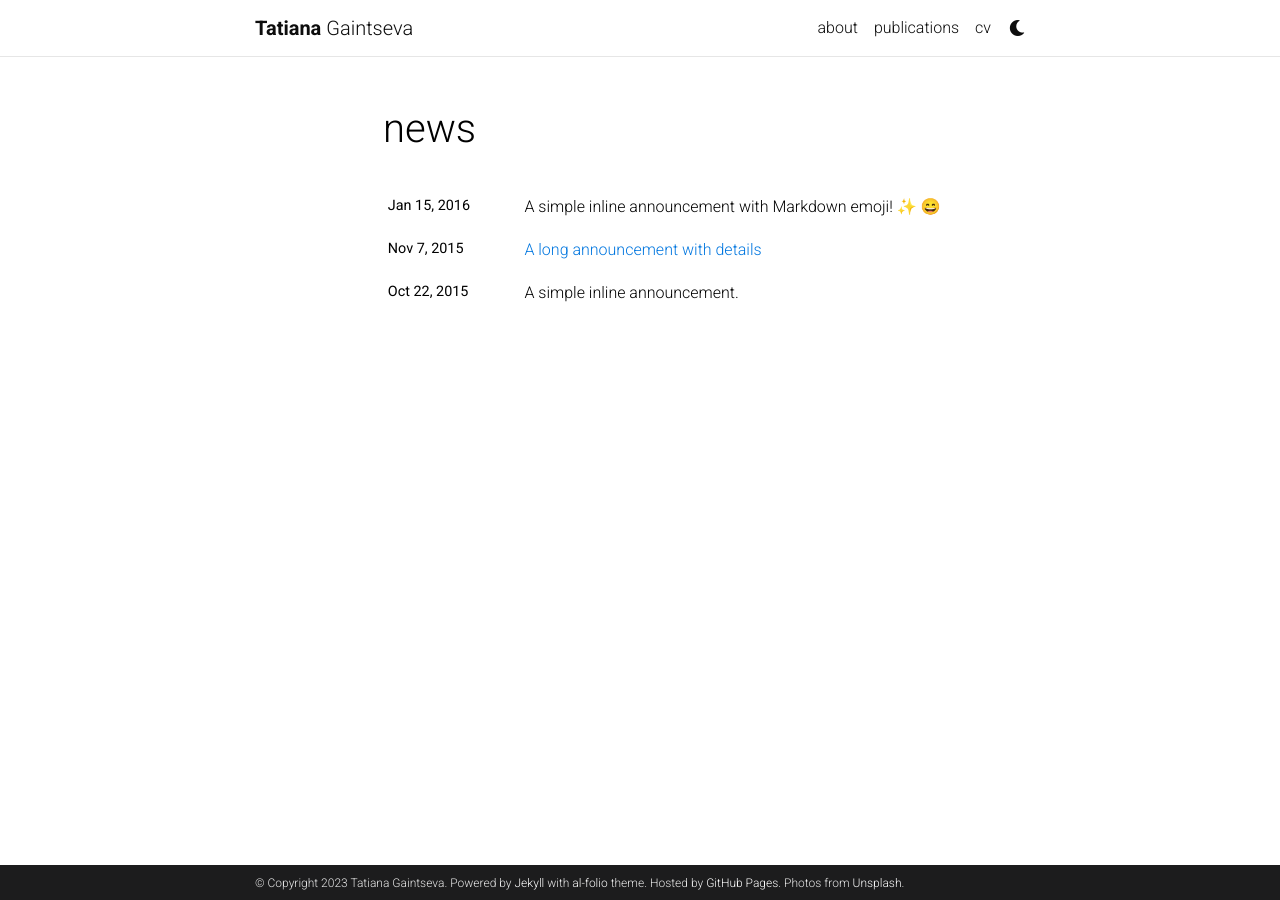
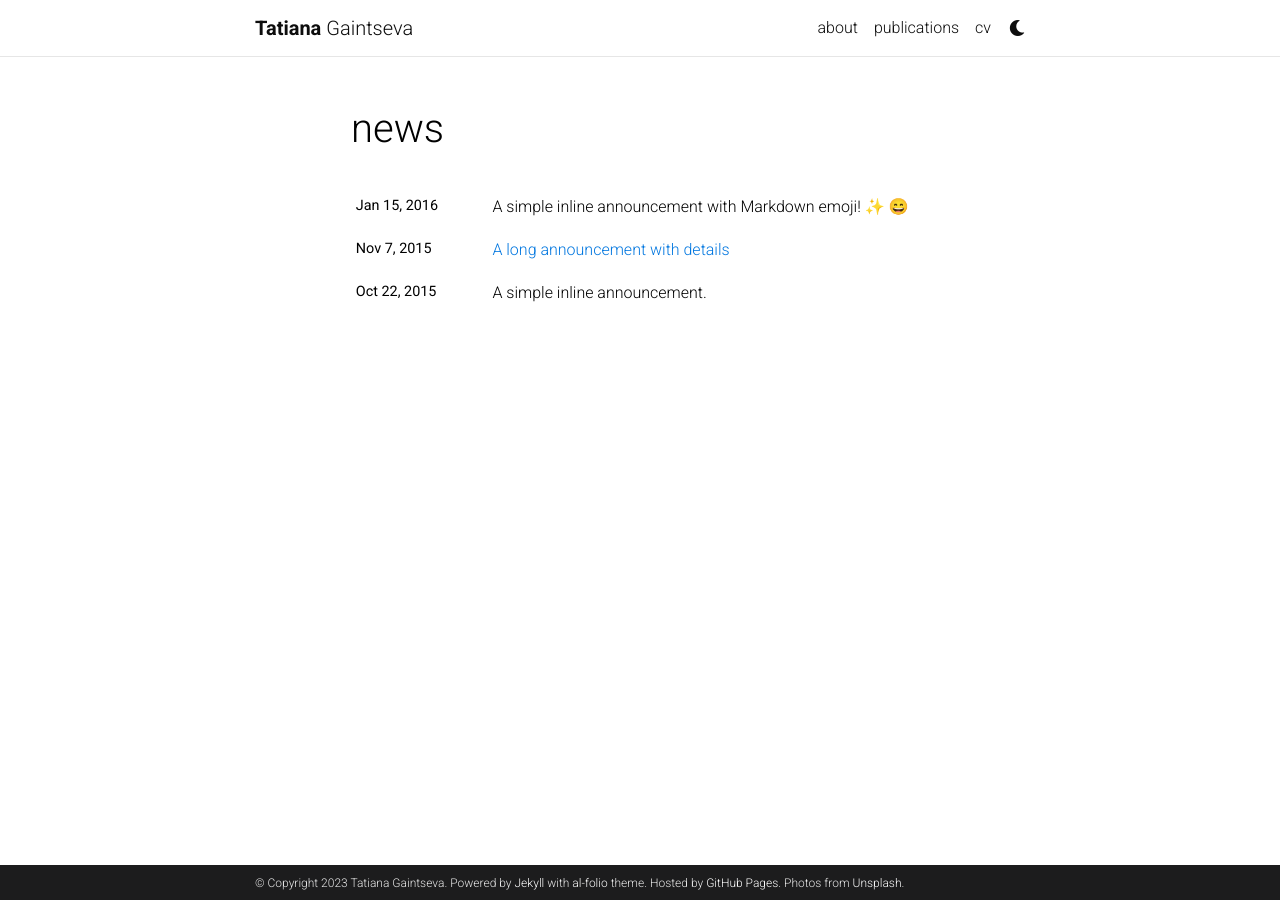
Before and after one commit to Atmyre/atmyre.github.io, a Jekyll site: the page built from news.html, in a window 1280 px wide. Built offline with Jekyll 4.4.1, drawn with Linux system fonts in a browser that asks for light colours; emoji names are drawn with the system emoji font; comment, search, counter and statistics services are not loaded; a style sheet for code colours, icons or effects is not loaded.

Commit message:
Update _layout.scss

```diff
--- a/_sass/_layout.scss
+++ b/_sass/_layout.scss
@@ -4,7 +4,7 @@
 
 body {
   padding-bottom: 70px;
-  padding-left: 20%;
+  padding-left: 15%;
   color: var(--global-text-color);
   background-color: var(--global-bg-color);
 
```
